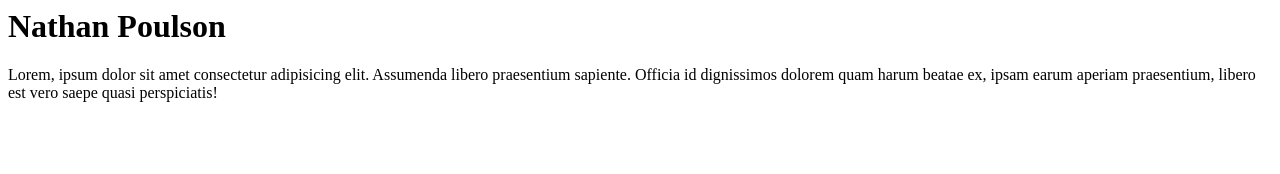
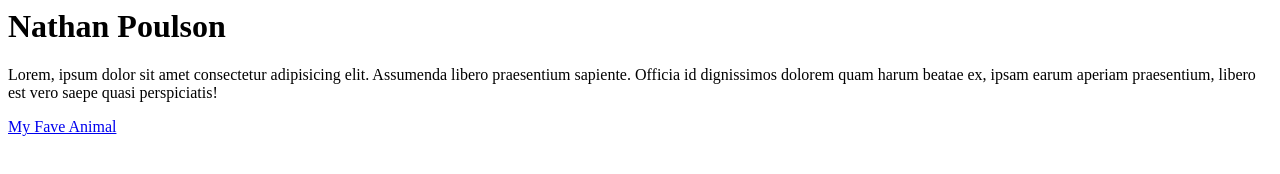
Before and after one commit to Pounat/Pounat.github.io, a plain HTML site: page index.html in a window 1280 px wide. Drawn offline with Linux system fonts and the light colour scheme.

Commit message:
Adding link to animal on html

```diff
--- a/index.html
+++ b/index.html
@@ -1,2 +1,3 @@
 <h1>Nathan Poulson</h1>
 <p>Lorem, ipsum dolor sit amet consectetur adipisicing elit. Assumenda libero praesentium sapiente. Officia id dignissimos dolorem quam harum beatae ex, ipsam earum aperiam praesentium, libero est vero saepe quasi perspiciatis!</p>
+<a href="pounat.github.io/turbo-potato">My Fave Animal</a>
```
